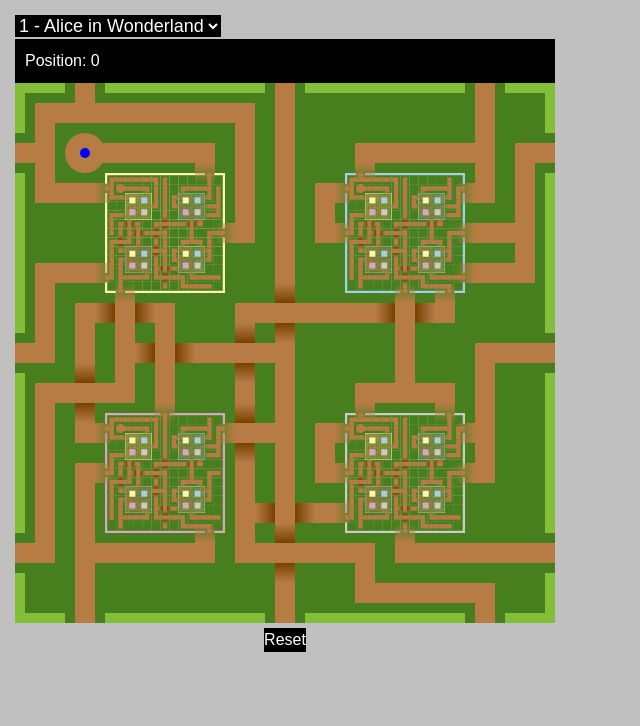
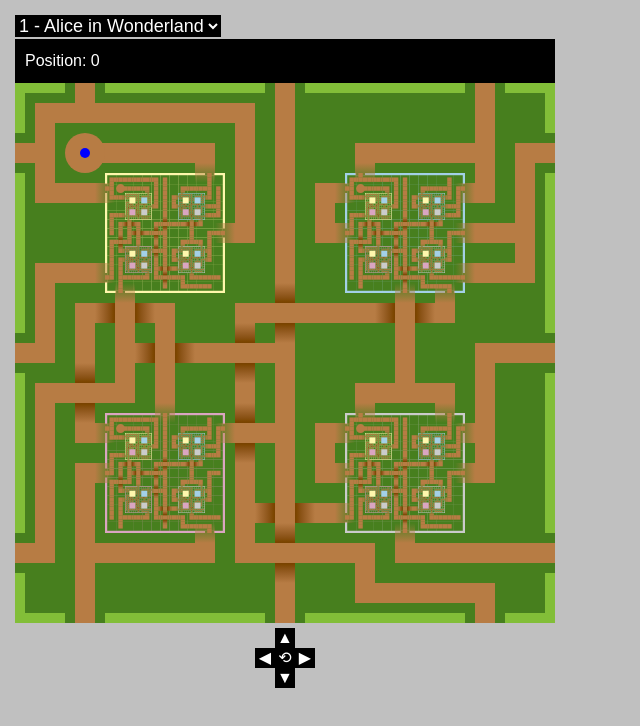
Before and after one commit to orelcosseron/fractal-maze, a Next.js app: page /fractal-maze/ in a window 1280 px wide. Shown: the top 726 px of the page, without its empty margins (0-640 px from the left). Built offline with nearby package versions, Linux system fonts and the light colour scheme.

Commit message:
Add a direction pad

```diff
--- a/app/globals.css
+++ b/app/globals.css
@@ -18,18 +18,14 @@ body {
   font-size: 18px;
 }
 
-#reset_button:enabled {
+#pad_button {
   background-color: black;
   color: white;
   margin: auto;
-  display: block;
-  margin-top: 5px;
-}
-
-#reset_button:disabled {
-  background-color: var(--background);
-  color: var(--background);
-  border: 0px
+  aspect-ratio: 1/1;
+  display: flex;
+  justify-content: center;
+  align-items: center;
 }
 
 #hud {
@@ -50,6 +46,18 @@ body {
 }
 
 .tile_row {
+  display: flex;
+  flex-direction: row;
+}
+
+.pad {
+  margin-top: 5px;
+  display: flex;
+  flex-direction: column;
+  align-items: center;
+}
+
+.pad_middle_row {
   display: flex;
   flex-direction: row;
 }
--- a/components/Hud.tsx
+++ b/components/Hud.tsx
@@ -1,19 +1,11 @@
-import { useContext, useEffect } from "react";
+import { useContext } from "react";
 import { SessionContext } from "./context/sessionContext";
 import { MazeContext } from "./context/mazeContext";
+import Pad from "./Pad";
 
 export default function Hud({ children }: { children: any }) {
     const sessionContext = useContext(SessionContext);
     const mazeData = useContext(MazeContext);
-
-    if (sessionContext && mazeData) {
-        let handleReset = () => {
-            sessionContext.blockStack.forEach((_, i) => { setTimeout(() => { sessionContext.setBlockStack(bs => { if (bs.length > 1) { return bs.slice(0, -1) } else { return bs } }) }, 350 * i) })
-            sessionContext.setPlayerPos({ row: mazeData.player.row, col: mazeData.player.col })
-            sessionContext.setPrevPlayerPos({ row: mazeData.player.row, col: mazeData.player.col })
-            sessionContext.setLines({})
-            sessionContext.setIsWin(false)
-        }
 
     return (
         (sessionContext && mazeData) &&
@@ -21,9 +13,7 @@ export default function Hud({ children }: { children: any }) {
             {!sessionContext.isWin && <h1 id="hud">Position: {sessionContext.blockStack.join("←")}</h1>}
             {sessionContext.isWin && <h1 id="hud">Congratulations, you {mazeData.trophies.length > 0 ? mazeData.trophies.length > 1 ? "reached one of the goals" : "reached the goal" : "escaped"}!</h1>}
             {children}
-                <button id="reset_button" onClick={handleReset}>Reset</button>
+            <Pad />
         </section>
     )
 }
-    return (<></>)
-}
--- /dev/null
+++ b/components/Pad.tsx
@@ -0,0 +1,46 @@
+import { useContext } from "react";
+import { SessionContext } from "./context/sessionContext";
+import { MazeContext } from "./context/mazeContext";
+
+export default function Pad() {
+    const sessionContext = useContext(SessionContext);
+    const mazeData = useContext(MazeContext);
+
+    if (sessionContext && mazeData) {
+        let handleUp = () => {
+            document.dispatchEvent(new KeyboardEvent('keydown', { key: "ArrowUp" }));
+        }
+        let handleLeft = () => {
+            document.dispatchEvent(new KeyboardEvent('keydown', { key: "ArrowLeft" }));
+        }
+        let handleRight = () => {
+            document.dispatchEvent(new KeyboardEvent('keydown', { key: "ArrowRight" }));
+        }
+        let handleDown = () => {
+            document.dispatchEvent(new KeyboardEvent('keydown', { key: "ArrowDown" }));
+        }
+        let handleReset = () => {
+            sessionContext.blockStack.forEach((_, i) => { setTimeout(() => { sessionContext.setBlockStack(bs => { if (bs.length > 1) { return bs.slice(0, -1) } else { return bs } }) }, 350 * i) })
+            sessionContext.setPlayerPos({ row: mazeData.player.row, col: mazeData.player.col })
+            sessionContext.setPrevPlayerPos({ row: mazeData.player.row, col: mazeData.player.col })
+            sessionContext.setLines({})
+            sessionContext.setIsWin(false)
+        }
+        return (
+            <div className="pad">
+                <div>
+                    <button id="pad_button" onClick={handleUp} style={{ width: mazeData.tile_size / 2, height: mazeData.tile_size / 2 }}>&#9650;</button>
+                </div>
+                <div className="pad_middle_row" style={{ width: 3 * mazeData.tile_size / 2 }}>
+                    <button id="pad_button" onClick={handleLeft} style={{ width: mazeData.tile_size / 2, height: mazeData.tile_size / 2 }}>&#9664;</button>
+                    <button id="pad_button" onClick={handleReset} style={{ width: mazeData.tile_size / 2, height: mazeData.tile_size / 2 }}>&#10226;</button>
+                    <button id="pad_button" onClick={handleRight} style={{ width: mazeData.tile_size / 2, height: mazeData.tile_size / 2 }}>&#9654;</button>
+                </div>
+                <div>
+                    <button id="pad_button" onClick={handleDown} style={{ width: mazeData.tile_size / 2, height: mazeData.tile_size / 2 }}>&#9660;</button>
+                </div>
+            </div >
+        )
+    }
+    return (<></>)
+}
```
Lines whose indentation alone changed are shown as unchanged.
